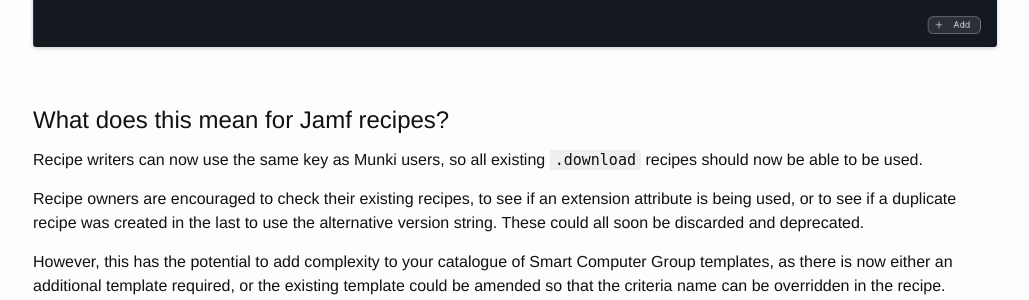
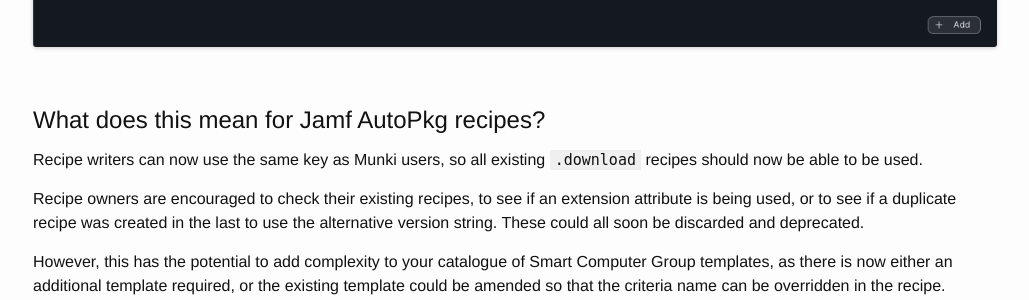
Before and after one commit to grahampugh/grahampugh.github.io, a Jekyll site: the page built from _posts/2025-12-02-new-smart-group-criteria.md, in a window 1280 px wide and 900 px high, scrolled down 2028 px. Shown: the part 154-454 px from the top of the window, without its empty margins (125-1154 px from the left). Built offline with Jekyll 4.4.1, drawn with Linux system fonts in a browser that asks for light colours; comment, search, counter and statistics services are not loaded.

Commit message:
clarfiy title

```diff
--- a/_posts/2025-12-02-new-smart-group-criteria.md
+++ b/_posts/2025-12-02-new-smart-group-criteria.md
@@ -37,7 +37,7 @@
 ![Application Bundle Short Version criteria](/assets/images/smartgroup-appshortversion.png)
 ![Application Bundle Version criteria](/assets/images/smartgroup-appbundleversion.png)
 
-## What does this mean for Jamf recipes?
+## What does this mean for Jamf AutoPkg recipes?
 
 Recipe writers can now use the same key as Munki users, so all existing `.download` recipes should now be able to be used.
 
```
